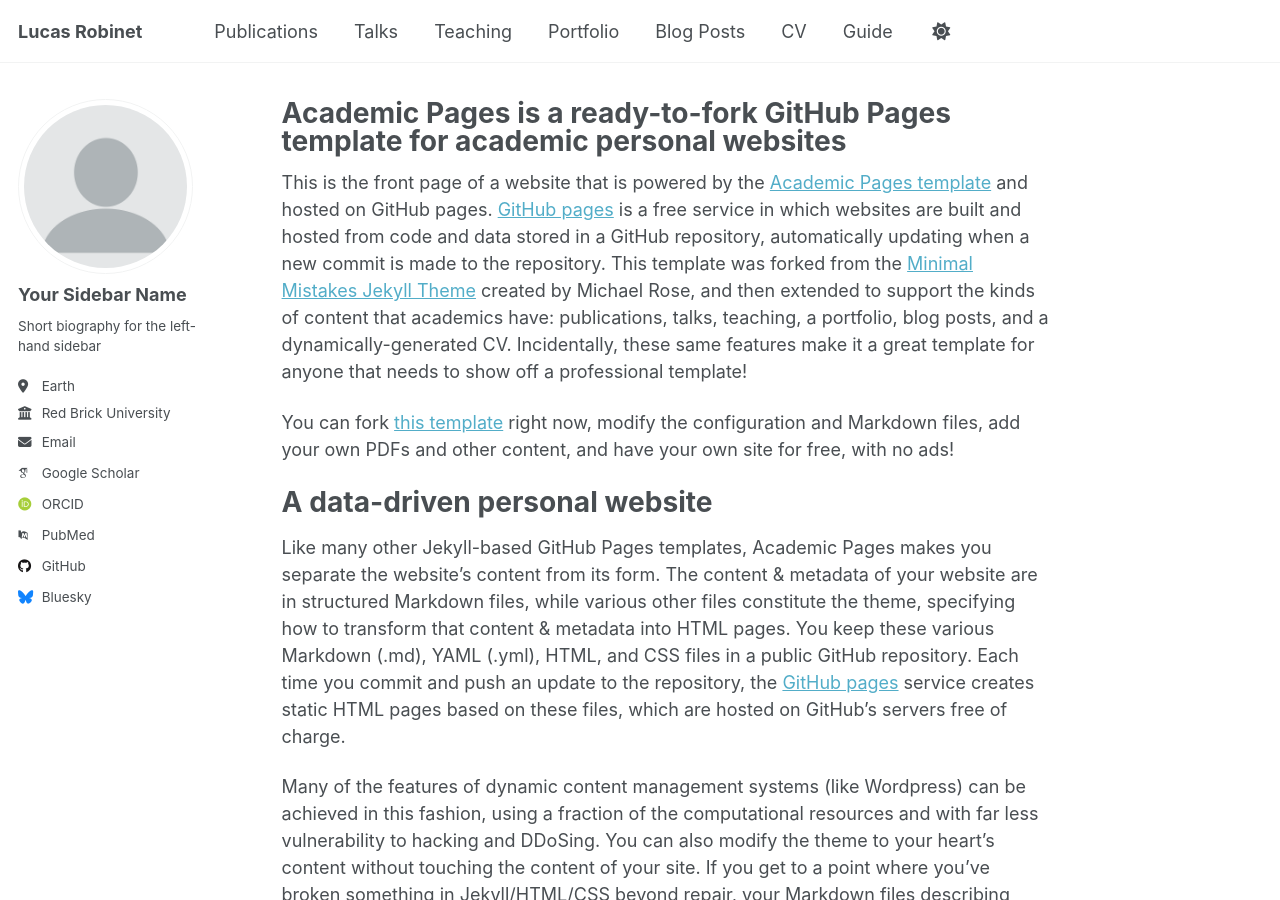
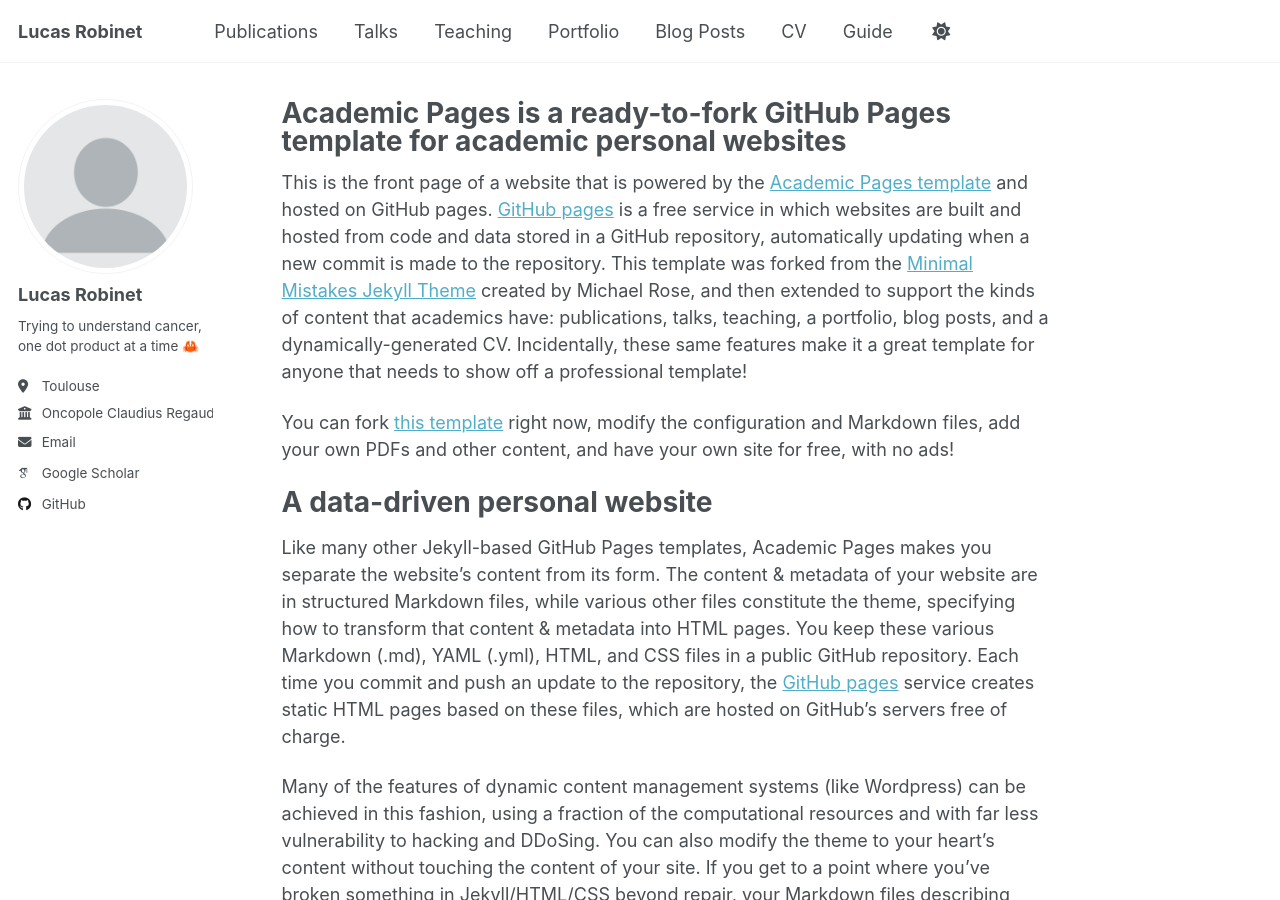
Before and after one commit to Lucas-rbnt/Lucas-rbnt.github.io, a Jekyll site: the page built from _pages/about.md, in a window 1280 px wide and 900 px high. Built offline with Jekyll 4.4.1, drawn with Linux system fonts in a browser that asks for light colours; some web fonts are replaced; a script that is not in the unit is left out.

Commit message:
First commit

```diff
--- a/_config.yml
+++ b/_config.yml
@@ -13,7 +13,7 @@ title                    : "Lucas Robinet"
 title_separator          : "-"
 name                     : &name "Your Name"
 description              : &description "Your Name's academic portfolio"   # Update this with a general description of your site, this is the default if not overridden by a page
-url                      : https://academicpages.github.io # The base hostname & protocol for your site e.g. "https://[your GitHub username].github.io",
+url                      : https://lucas-rbnt.github.io # The base hostname & protocol for your site e.g. "https://[your GitHub username].github.io",
                                                            # or if you already have some other page hosted on Github then use "https://[your GitHub username].github.io/[Your Repo Name]"
 baseurl                  : "" # the subpath of your site, e.g. "/blog"
 repository               : "academicpages/academicpages.github.io"
@@ -24,23 +24,23 @@ repository               : "academicpages/academicpages.github.io"
 author:
   # Biographic information
   avatar           : "profile.png"
-  name             : "Your Sidebar Name"
+  name             : "Lucas Robinet"
   pronouns         : # example: "she/her"
-  bio              : "Short biography for the left-hand sidebar"
-  location         : "Earth"
-  employer         : "Red Brick University"
+  bio              : "Trying to understand cancer, one dot product at a time 🦀"
+  location         : "Toulouse"
+  employer         : "Oncopole Claudius Regaud"
   uri              : # URL
-  email            : "none@example.org"
+  email            : "lucas.robinet.gm@gmail.com"
 
   # Academic websites
   academia         : # URL
   arxiv            : # URL - Update with the correct link to your profile
-  googlescholar    : "https://scholar.google.com/citations?user=PS_CX0AAAAAJ"
+  googlescholar    : "https://scholar.google.com/citations?user=QmzP7VoAAAAJ&hl=en"
   inspire-hep      : # URL
   impactstory      : # URL
-  orcid            : "https://orcid.org/yourorcidurl"
+  orcid            : # URL
   semantic         : # URL
-  pubmed           : "https://www.ncbi.nlm.nih.gov/pubmed/?term=john+snow"
+  pubmed           : # URL
   researchgate     : # URL
   scopus           : # URL
 
@@ -48,13 +48,13 @@ author:
   bitbucket        : # Username - Update with your username on the site
   codepen          : # Username
   dribbble         : # Username
-  github           : "academicpages"
+  github           : "https://github.com/Lucas-rbnt"
   kaggle           : # Username
   stackoverflow    : # User number or user number and name (i.e., use "1" or "1/jeff-atwood")
 
   # Social media
   artstation       : # Username
-  bluesky          : "bsky.app" # Replace this with you Bluesky username
+  bluesky          : # Username
   facebook         : # Username
   flickr           : # Username
   foursquare       : # Username
```
